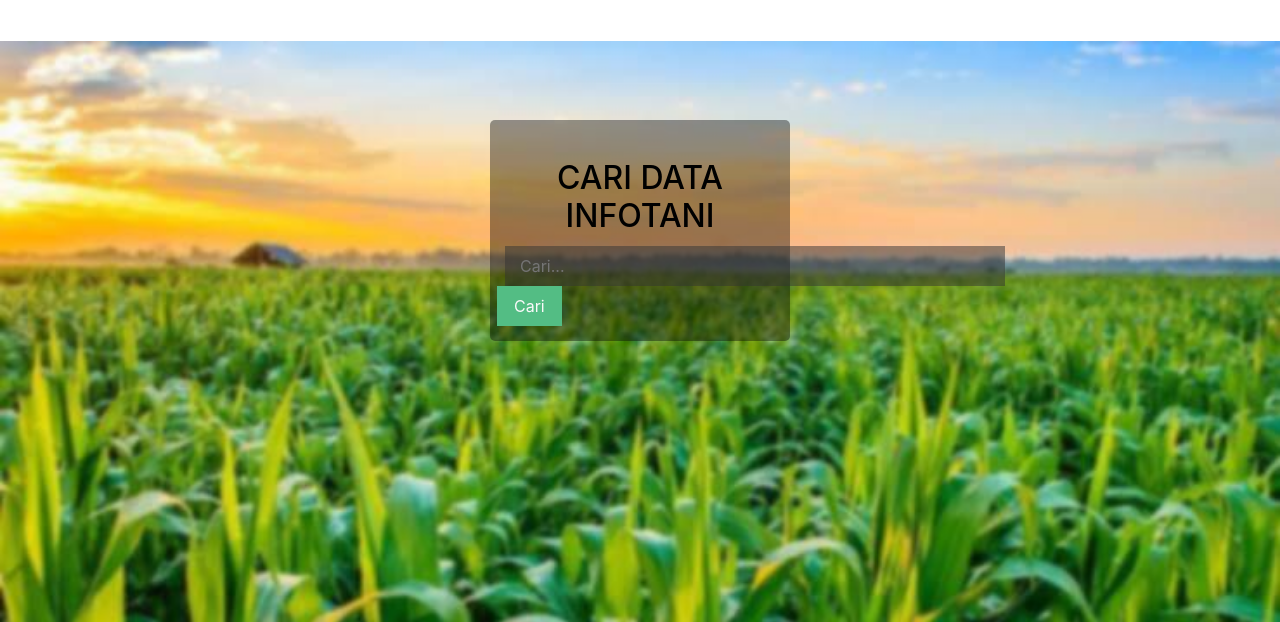
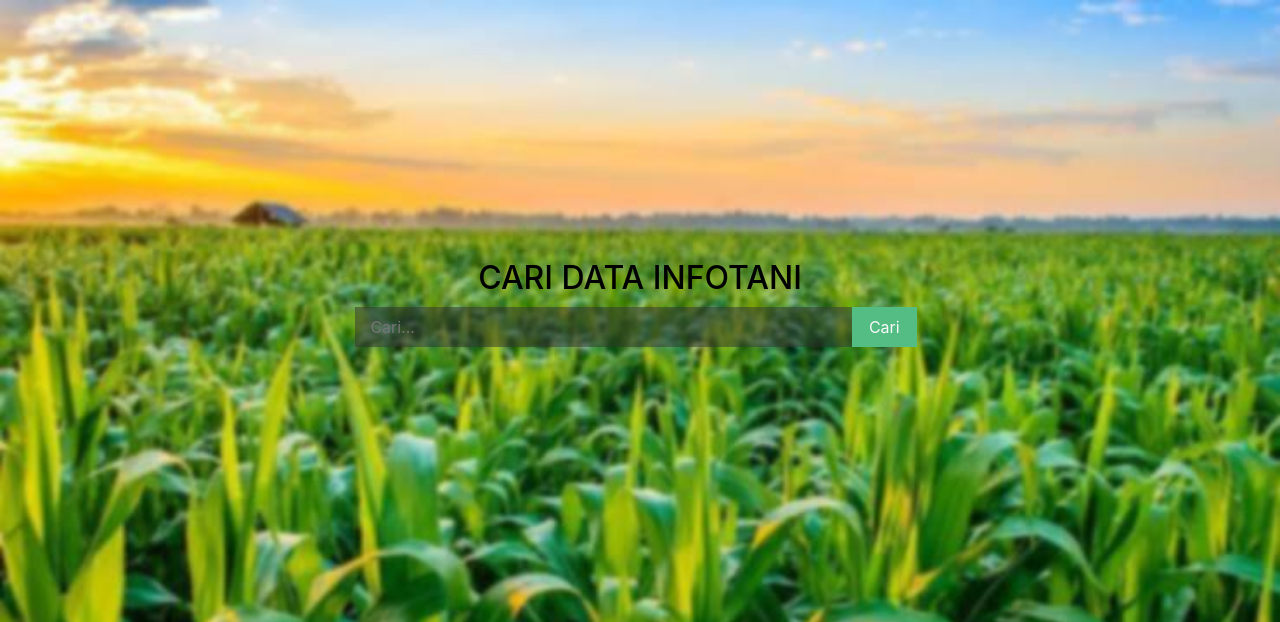
Before and after one commit to afiffarishudaifi/infotaninew, a PHP site: page /Pages/frontend/cari.php in a window 1280 px wide. Shown: the top 622 px of the page. Run offline with PHP 8.4, Linux system fonts and the light colour scheme; some libraries are stand-ins or nearby versions.

Commit message:
Update cari.css

```diff
--- a/Pages/frontend/css/cari.css
+++ b/Pages/frontend/css/cari.css
@@ -1,28 +1,18 @@
+body {
+  margin-top: 200px;
+  padding-top: 10px;
+  padding-bottom: 40px;
+  background: url(../img/bg-login-blur.jpg) no-repeat;
+  background-size:cover;
+  padding:20px}
+}
+h1{text-align:center; colo:#FFF}
+p{margin-bottom:10px; color:#FFF}
 
-body {
-  padding-top: 40px;
-    padding-bottom: 40px;
-    background: url(../img/bg-login-blur.jpg) no-repeat center fixed;
-    background-size:100%;
-    background-position:center;
-    background-repeat:no-repeat
-    padding:20px
-  }
-
-label {color:#FFF}
-h2{text-align:center; color:#FFF}
-p{margin-bottom:10px; color:#FFF}
-form{color:#FFF}
 
 .form-signin {
- background:rgba(0, 0, 0, 0.39);
- box-shadow: 0px 0px 0px 0px;
- border-radius:5px;
- width:300px;
- margin:15px auto;
- padding:20px;
-
-  max-width: 330px;
+  text-align: center;
+  max-width: 800px;
   padding: 15px;
   margin: 0 auto;
 }
@@ -55,19 +45,3 @@ form{color:#FFF}
   border-top-left-radius: 0;
   border-top-right-radius: 0;
 }
-.btn{
-
-   padding: 6px 36px;
-
-}
-
-.container{
-	width: 400px;
-	height: 200px;
-	position: fixed;
-
-	left: 50%;
-
-	margin-left: -230px;
-	padding:80px;
-}
```
